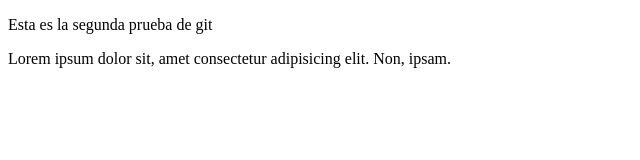
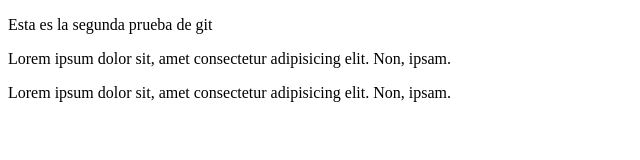
Before and after one commit to Francoantonia/repositorio, a plain HTML site: page index.html in a window 1280 px wide. Shown: the whole page, without its empty margins (0-640 px from the left). Drawn offline with Linux system fonts and the light colour scheme.

Commit message:
Update index.html
se agregaron dos parrafos

```diff
--- a/index.html
+++ b/index.html
@@ -8,6 +8,7 @@
 </head>
 <body>
     <p>Esta es la segunda prueba de git</p>
-    <p>Lorem ipsum dolor sit, amet consectetur adipisicing elit. Non, ipsam. </p>
+    <p>Lorem ipsum dolor sit, amet consectetur adipisicing elit. Non, ipsam. </p><p>Lorem ipsum dolor sit, amet consectetur adipisicing elit. Non, ipsam. </p>
+</body>
 </body>
 </html>
```
